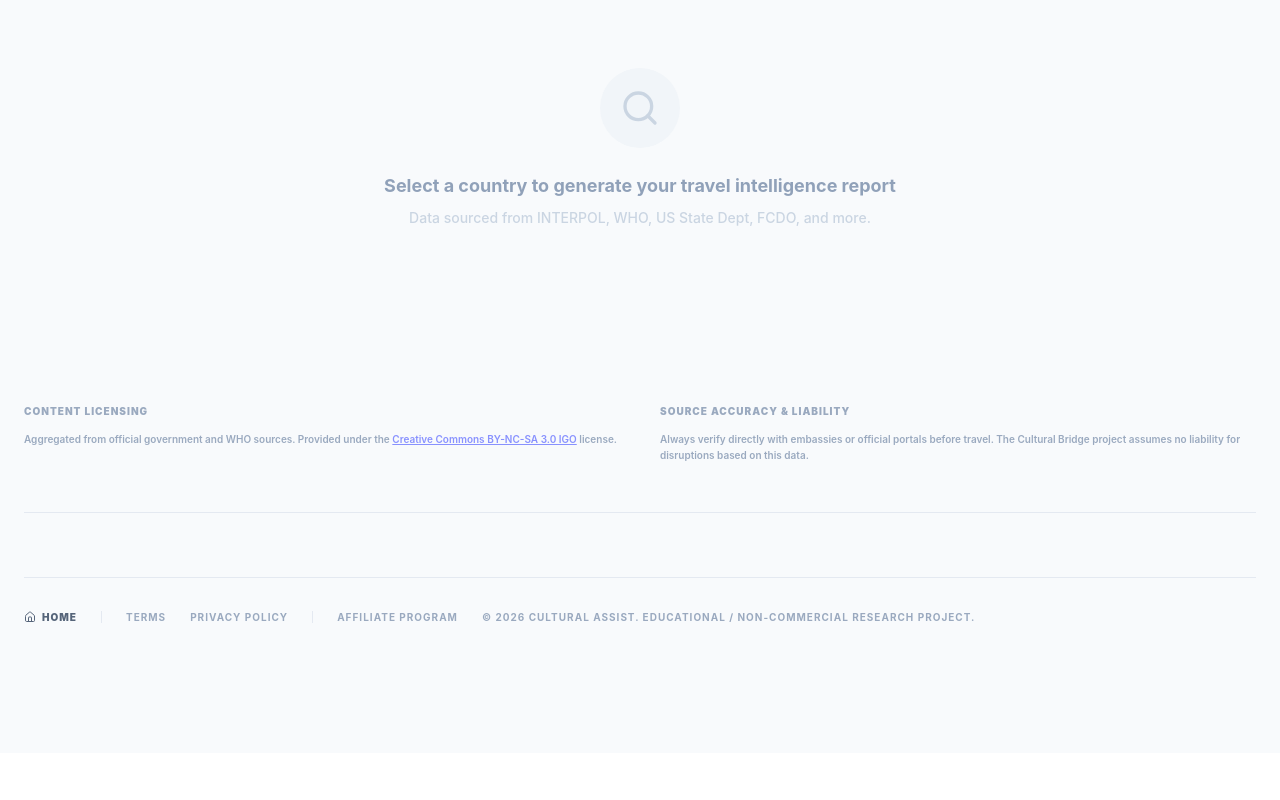
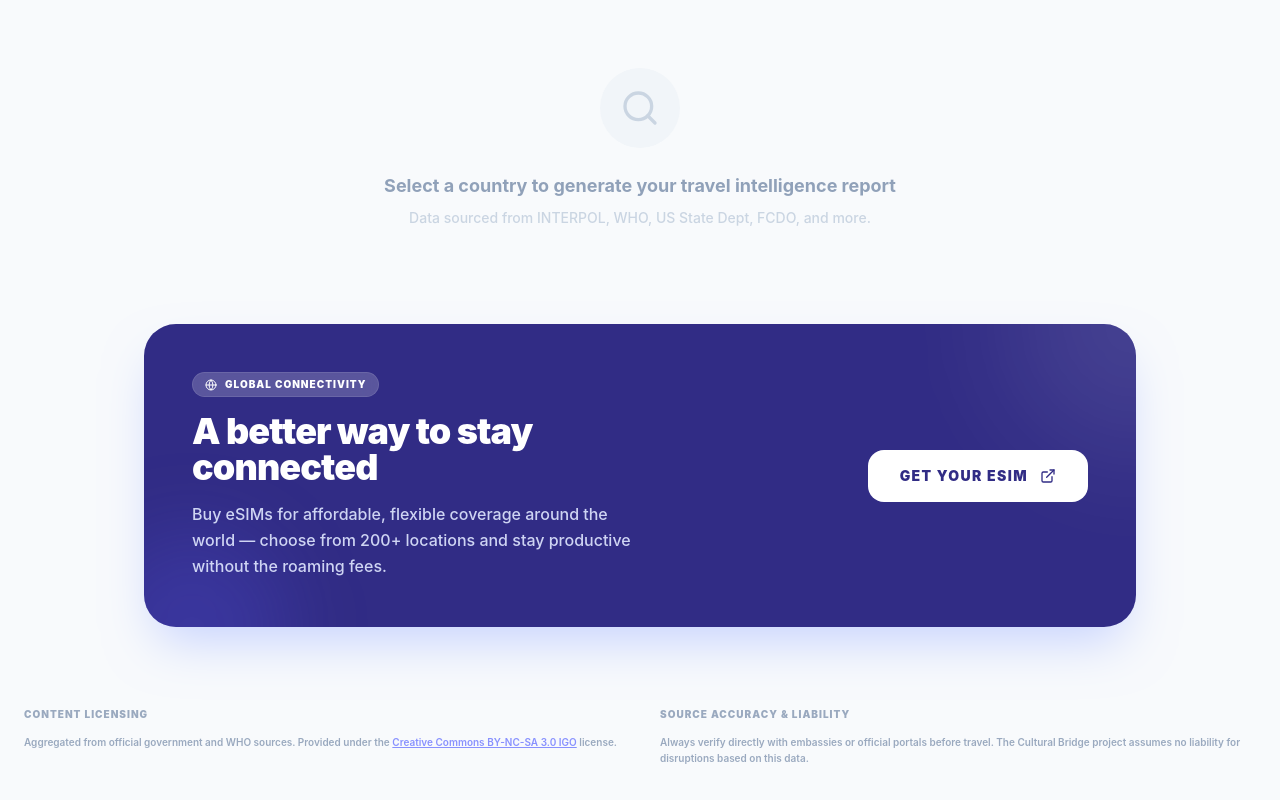
Before and after one commit to davidyoungrs/culturalbridge, a React (Vite) app: page /traveladvice in a window 1280 px wide. Shown: the part 424-1224 px from the top of the page. Before the commit the page ends 1177 px from the top, so only its background shows below. Built offline with nearby package versions, Linux system fonts and the light colour scheme.

Commit message:
feat: add eSIM affiliate section to travel advice dashboard

```diff
--- a/src/components/TravelAdviceDashboard.tsx
+++ b/src/components/TravelAdviceDashboard.tsx
@@ -398,6 +398,37 @@ const TravelAdviceDashboard: React.FC = () => {
                 )}
             </main>
 
+            {/* eSIM Affiliate Section */}
+            <div className="max-w-5xl mx-auto px-4 mb-20">
+                <div className="relative overflow-hidden rounded-[2rem] bg-indigo-900 p-8 md:p-12 text-white shadow-2xl shadow-indigo-200">
+                    {/* Decorative Elements */}
+                    <div className="absolute top-0 right-0 w-64 h-64 bg-white/10 rounded-full -translate-y-1/2 translate-x-1/2 blur-3xl pointer-events-none" />
+                    <div className="absolute bottom-0 left-0 w-48 h-48 bg-indigo-500/20 rounded-full translate-y-1/2 -translate-x-1/4 blur-2xl pointer-events-none" />
+
+                    <div className="relative z-10 flex flex-col md:flex-row items-center justify-between gap-8">
+                        <div className="max-w-md text-center md:text-left">
+                            <span className="inline-flex items-center gap-2 bg-white/20 text-white text-[10px] font-black uppercase tracking-widest px-3 py-1 rounded-full mb-4 backdrop-blur-sm border border-white/10">
+                                <Globe className="w-3 h-3" /> Global Connectivity
+                            </span>
+                            <h3 className="text-3xl md:text-4xl font-black mb-4 tracking-tight leading-none">A better way to stay connected</h3>
+                            <p className="text-indigo-100 font-medium leading-relaxed opacity-90">
+                                Buy eSIMs for affordable, flexible coverage around the world — choose from 200+ locations and stay productive without the roaming fees.
+                            </p>
+                        </div>
+                        <div className="shrink-0">
+                            <a
+                                href="#"
+                                target="_blank"
+                                rel="noopener noreferrer"
+                                className="inline-flex items-center gap-3 bg-white text-indigo-900 px-8 py-4 rounded-2xl font-black text-sm uppercase tracking-widest hover:bg-slate-100 hover:scale-102 hover:shadow-xl transition-all group"
+                            >
+                                Get Your eSIM <ExternalLink className="w-4 h-4 group-hover:translate-x-0.5 group-hover:-translate-y-0.5 transition-transform" />
+                            </a>
+                        </div>
+                    </div>
+                </div>
+            </div>
+
             {/* Footer Information & Site Navigation */}
             <div className="max-w-7xl mx-auto px-4 md:px-6 mt-20 opacity-90">
                 <div className="grid grid-cols-1 md:grid-cols-2 gap-10 text-slate-400 pb-12 border-b border-slate-200">
```
